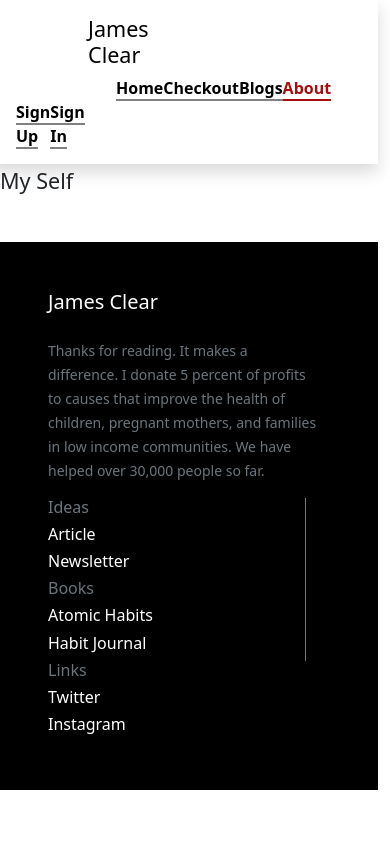
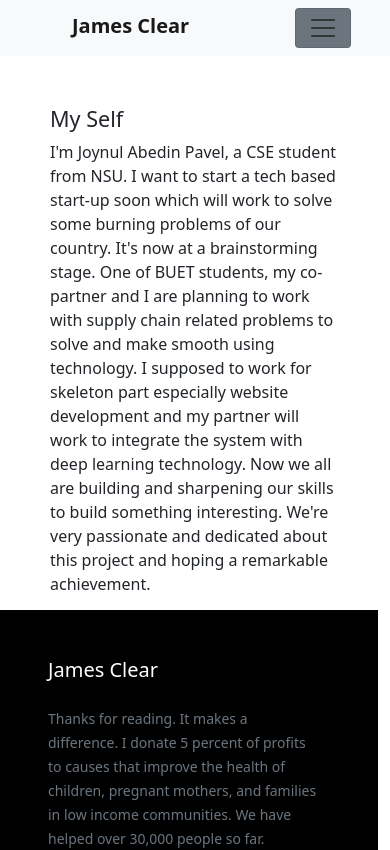
Before and after one commit to pavel-genuine/independent-sevice-provider, a React (Create React App) app: page /about in a window 390 px wide. Shown: the top 850 px of the page. Built offline with nearby package versions, Linux system fonts and the light colour scheme; no server answers.

Commit message:
some responsiveness

```diff
--- a/package.json
+++ b/package.json
@@ -3,6 +3,9 @@
   "version": "0.1.0",
   "private": true,
   "dependencies": {
+    "@fortawesome/fontawesome-svg-core": "^6.1.1",
+    "@fortawesome/free-solid-svg-icons": "^6.1.1",
+    "@fortawesome/react-fontawesome": "^0.1.18",
     "@testing-library/jest-dom": "^5.16.4",
     "@testing-library/react": "^13.0.1",
     "@testing-library/user-event": "^13.5.0",
--- a/src/Components/About/About.js
+++ b/src/Components/About/About.js
@@ -2,8 +2,13 @@
 
 const About = () => {
     return (
-        <div>
+        <div style={{padding:"50px", height:'60vh'}}>
             <h4>My Self</h4>
+            <p>I'm Joynul Abedin Pavel, a CSE student from NSU. I want to start a tech based start-up soon which will work to solve some burning problems of our country.
+                It's now at a brainstorming stage. One of BUET students,  my co-partner and I are planning to work with supply chain related problems to solve and make smooth using technology.
+                I supposed to work for skeleton part especially website development and my partner will work to integrate the system with deep learning technology.
+                Now we all are building and sharpening our skills to build something interesting.
+                We're very passionate and dedicated about this project and hoping a remarkable achievement. </p>
         </div>
     );
 };
--- a/src/Components/Header/Header.css
+++ b/src/Components/Header/Header.css
@@ -3,5 +3,20 @@
   justify-content: space-around;
   align-items: center;
   margin: 0px 100px;
+  }
+
+  .mobile-nav{
+    display: none;
+  }
+
+  @media only screen and (max-width: 688px) {
+
+    .desktop-nav{
+      display: none;
+    }
+
+    .mobile-nav{
+      display:block;
+    }
 
   }
--- a/src/Components/Header/Header.js
+++ b/src/Components/Header/Header.js
@@ -9,42 +9,116 @@
 
 const Header = () => {
 
-    const [user]=useAuthState(auth)
+    const [user] = useAuthState(auth)
 
     return (
-        <div className='row  p-3 w-100 mb-1 shadow' >
+
+        <div>
+
+           <div className='mobile-nav'>
+           <nav className="navbar navbar-expand-lg navbar-light bg-light ">
+                <div className="container-fluid row">
+                    <div className='col-md-6 ms-5'>
+                        <Link className="navbar-brand fw-bold " to='/'>James Clear</Link>
+                        <button className="navbar-toggler bg-secondary " style={{marginLeft:'90px'}} type="button" data-bs-toggle="collapse" data-bs-target="#navbarSupportedContent" aria-controls="navbarSupportedContent" aria-expanded="false" aria-label="Toggle navigation">
+                            <span className="navbar-toggler-icon "></span>
+                        </button>
+                    </div>
+
+
+                    <div className="col-md-4 collapse navbar-collapse" id="navbarSupportedContent">
+                        <ul className="navbar-nav me-auto mb-2 mb-lg-0">
+                            <li className="nav-item">
+
+                                <CustomLink to='/'>Home</CustomLink>
+
+
+                            </li>
+                            <li class="nav-item">
+                                <CustomLink to='/checkout'>Checkout</CustomLink>
+                            </li>
+                            <li class="nav-item">
+                                <CustomLink to='/blogs'>Blogs</CustomLink>
+                            </li>
+                            <li class="nav-item">
+                                <CustomLink to='/about'>About</CustomLink>
+                            </li>
+                            <li class="nav-item dropdown">
+
+                                {
+                                    user ? <span className="nav-link dropdown-toggle" href="#" id="navbarDropdown" role="button" data-bs-toggle="dropdown" aria-expanded="false" style={{ backgroundColor: 'black', color: 'white', borderRadius: '30px', padding: '10px', marginLeft: '10px' }}>
+                                        {user?.email}
+                                    </span> : ''
+                                }
+
+                                <ul class="dropdown-menu" aria-labelledby="navbarDropdown">
+
+
+                                    <button style={{ border: '0', backgroundColor: 'black', color: 'white', width: '100%' }} onClick={() => signOut(auth)} >Sign Out</button>
+
+
+
+                                </ul>
+                            </li>
+
+                        </ul>
+                        <form >
+                            <p class="nav-item">
+
+
+                                {
+                                    user ? '' : <CustomLink to='/signup'>Sign Up</CustomLink>
+                                }
+
+                            </p>
+                            <p class="nav-item ">
+
+                                {
+                                    user ? '' : <CustomLink to='/signin'>Sign In</CustomLink>
+                                }
+
+                            </p>      </form>
+                    </div>
+                </div>
+            </nav>
+           </div>
+
+
+            <div className='desktop-nav'>
+                <div className='row  p-3 w-100 mb-1 shadow ' >
 
                     <div className='col-4 ms-4 d-flex align-items-center'>
-           <CustomLink   to='/'> <h4 className='ms-5'>James Clear</h4></CustomLink>
+                        <CustomLink to='/'> <h4 className='ms-5'>James Clear</h4></CustomLink>
                     </div>
 
                     <div className='header-link col-3' >
 
-           <CustomLink  to='/'>Home</CustomLink>
+                        <CustomLink to='/'>Home</CustomLink>
 
-           <CustomLink  to='/checkout'>Checkout</CustomLink>
-           <CustomLink  to='/blogs'>Blogs</CustomLink>
-           <CustomLink   to='/about'>About</CustomLink>
+                        <CustomLink to='/checkout'>Checkout</CustomLink>
+                        <CustomLink to='/blogs'>Blogs</CustomLink>
+                        <CustomLink to='/about'>About</CustomLink>
 
                     </div>
 
                     <div className='col-3 d-flex justify-content-evenly'>
                         {
-                user?'':<CustomLink  to='/signup'>Sign Up</CustomLink>
+                            user ? '' : <CustomLink to='/signup'>Sign Up</CustomLink>
                         }
 
                         {
-               user? <span style={{backgroundColor:'black', color:'white', borderRadius:'30px',padding:'10px', marginLeft:'10px'}}>
+                            user ? <span style={{ backgroundColor: 'black', color: 'white', borderRadius: '30px', padding: '10px', marginLeft: '10px' }}>
                                 {user?.email}
-               </span> :''
+                            </span> : ''
                         }
                         {
-                user? <button style={{border:'0', backgroundColor:'white'}}  onClick={()=>signOut(auth)} >Sign Out</button>:  <CustomLink to='/signin'>Sign In</CustomLink>
+                            user ? <button style={{ border: '0', backgroundColor: 'white' }} onClick={() => signOut(auth)} >Sign Out</button> : <CustomLink to='/signin'>Sign In</CustomLink>
                         }
                     </div>
 
 
-
+                </div>
+            </div>
         </div>
     );
 };
```
Also changed, not shown: 1 other file (tests, documents, lock files or other folders). Lines whose indentation alone changed are shown as unchanged.
